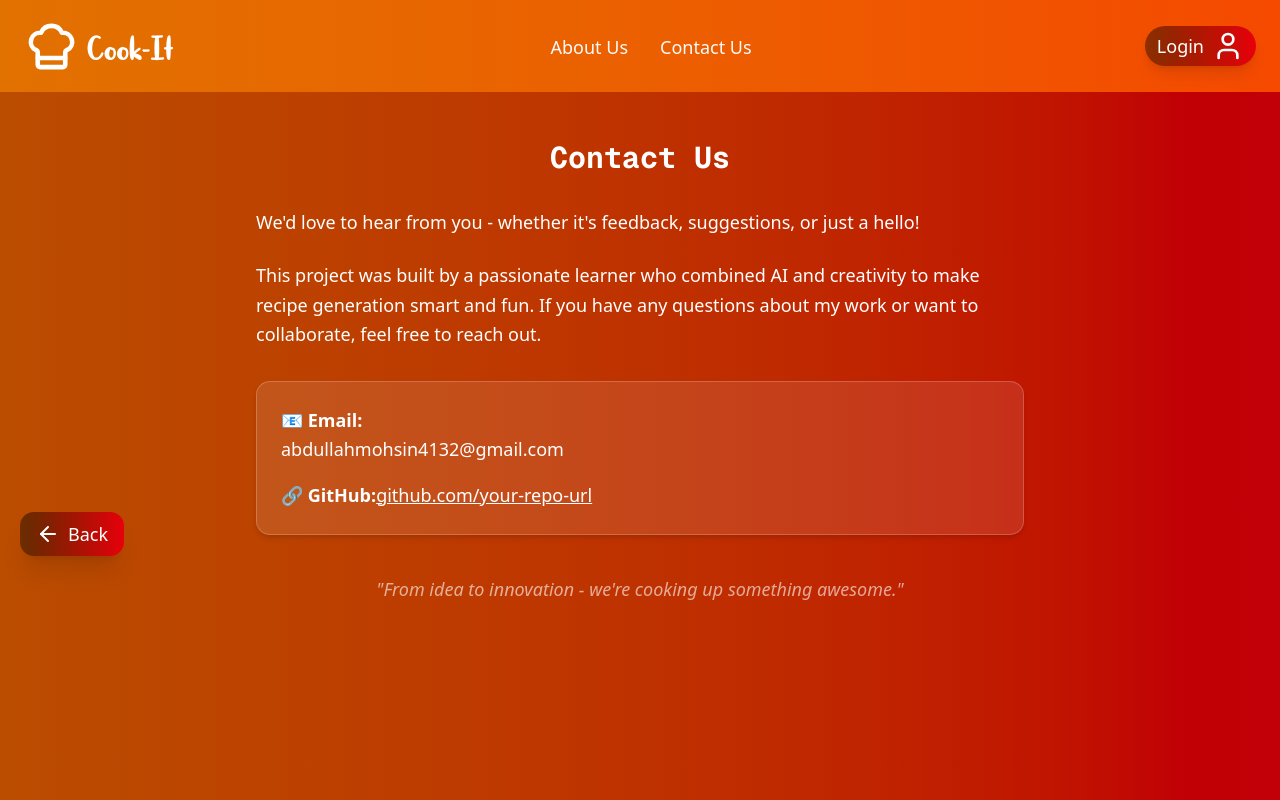
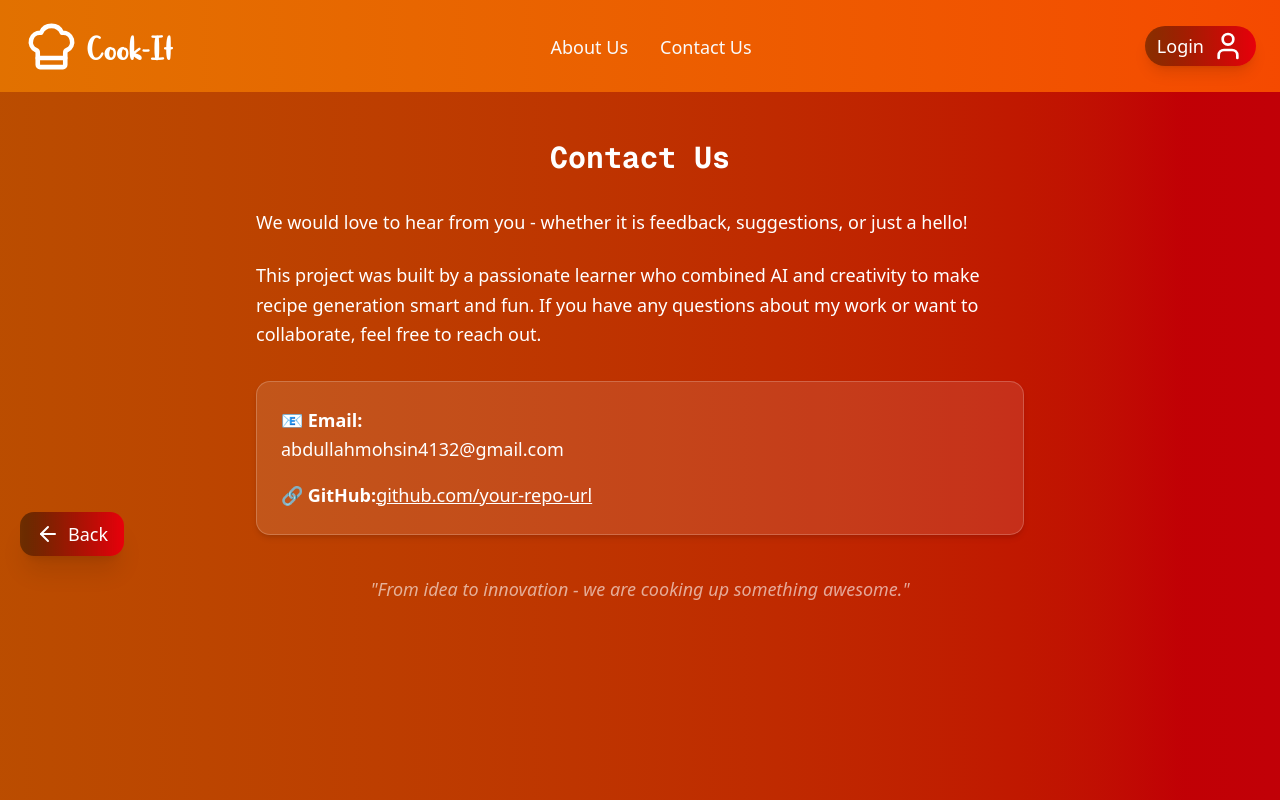
Before and after one commit to Farig-12/Nexium_AbdullahMohsinAli_AI_Recipe_Generator, a Next.js app: page /ContactUs in a window 1280 px wide. Shown: the top 800 px of the page. Built offline with nearby package versions, Linux system fonts and the light colour scheme; no server answers.

Commit message:
some changes

```diff
--- a/app/About/page.js
+++ b/app/About/page.js
@@ -14,7 +14,7 @@ const About = () => {
           </p>
 
           <p>
-            At the heart of Cook-It! is a powerful AI engine that generates unique recipes based on ingredients <strong>you already have.</strong> Just enter what's in your kitchen, and Cook-It! will suggest creative, tasty recipes in seconds.
+            At the heart of Cook-It! is a powerful AI engine that generates unique recipes based on ingredients <strong>you already have.</strong> Just enter what is in your kitchen, and Cook-It! will suggest creative, tasty recipes in seconds.
           </p>
 
           <p>
@@ -22,7 +22,7 @@ const About = () => {
           </p>
 
           <p>
-            Whether you're a beginner or an aspiring chef, Cook-It! helps you explore the joy of cooking while learning about AI and modern web development.
+            Whether you are a beginner or an aspiring chef, Cook-It! helps you explore the joy of cooking while learning about AI and modern web development.
           </p>
 
           <p className="text-center text-white/70 italic mt-10">
--- a/app/ContactUs/page.js
+++ b/app/ContactUs/page.js
@@ -10,7 +10,7 @@ const ContactUs = () => {
 
         <div className="max-w-3xl mx-auto text-lg leading-relaxed space-y-6">
           <p>
-            We'd love to hear from you - whether it's feedback, suggestions, or just a hello!
+            We would love to hear from you - whether it is feedback, suggestions, or just a hello!
           </p>
 
           <p>
@@ -31,14 +31,14 @@ const ContactUs = () => {
           </div>
 
           <p className="text-center text-white/60 italic mt-10">
-            "From idea to innovation - we're cooking up something awesome."
+            "From idea to innovation - we are cooking up something awesome."
           </p>
         </div>
       </div>
 
       <div className="fixed z-30 top-[32rem] left-5">
         <Link href="/" passHref>
-          <div className="flex items-center gap-2 shadow-xl rounded-xl px-4 py-2 w-fit cursor-pointer hover:shadow-2xl bg-gradient-to-r from-black/40 to-red-600 hover:from-red-600 hover:to-black/40 hover:scale-105 transition-transform transition-colors duration-300 ease-in-out">
+          <div className="flex items-center gap-2 shadow-xl rounded-xl px-4 py-2 w-fit cursor-pointer hover:shadow-2xl bg-gradient-to-r from-black/40 to-red-600 hover:from-red-600 hover:to-black/40 hover:scale-105 transition-colors duration-300 ease-in-out">
             <ArrowLeft className="text-white" />
               <span className="text-white font-medium text-lg">Back</span>
           </div>
--- a/app/page.js
+++ b/app/page.js
@@ -276,7 +276,7 @@ export default function Home() {
 
         <div className="flex flex-col items-center">
           <img src="/images/timer.png" className="h-32 animate-float delay-300 drop-shadow-xl" alt="Timer" />
-          <p className="mt-3 text-center text-lg font-mono ">Time your steps - don't overcook</p>
+          <p className="mt-3 text-center text-lg font-mono ">Time your steps - do not overcook</p>
         </div>
 
         <div className="flex flex-col items-center">
```
